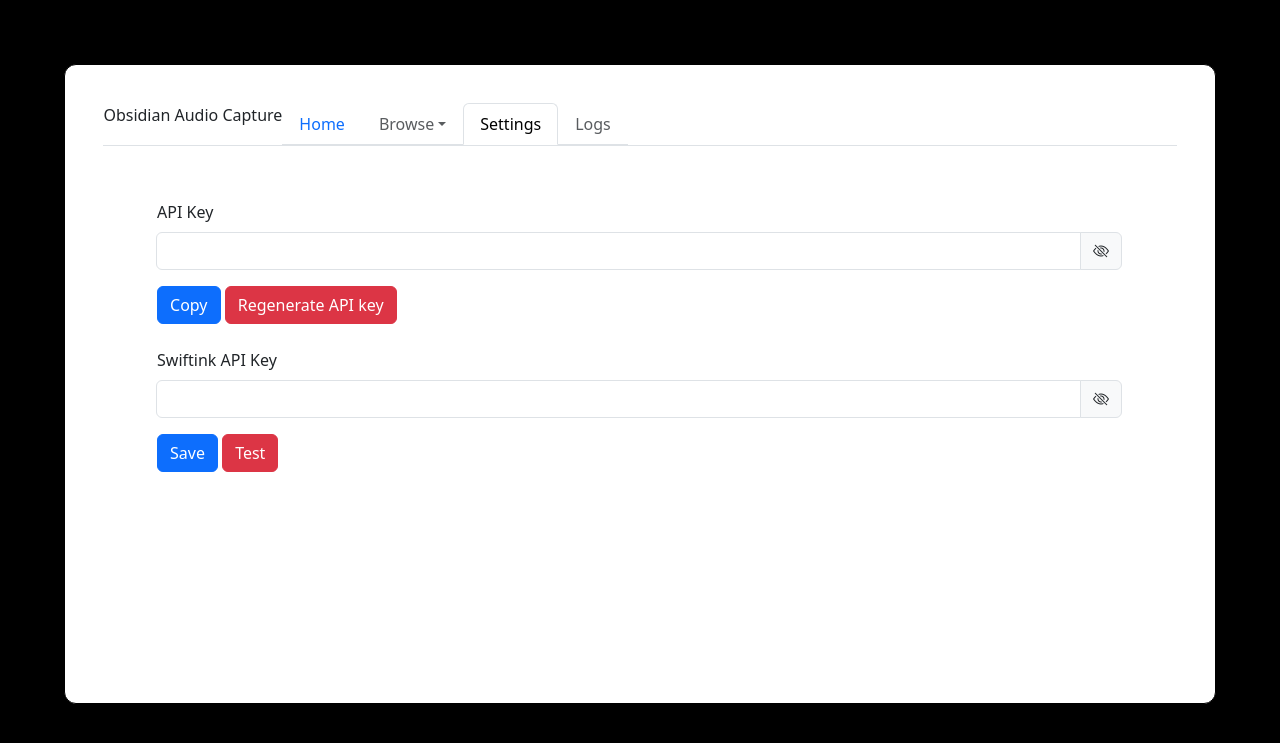
After one commit to benbaja/obsidian-rest, a Flask app: template templates/settings.html in a window 1280 px wide. The commit adds this page. Shown: the top 743 px of the page. Run offline with Flask 3, Linux system fonts and the light colour scheme; the template is opened without the code that fills it, so the values that code supplies are empty; some libraries are stand-ins or nearby versions.

Commit message:
feat: api key and swiftink key modification

```diff
--- a/app.py
+++ b/app.py
@@ -3,6 +3,7 @@ from flask.logging import default_handler
 from flask_cors import CORS
 from flask_bootstrap import Bootstrap5
 from pathlib import Path
+from uuid import uuid4
 from models import db, Note, AudioRecording, Users
 from swiftink import Swiftink
 import os
@@ -41,27 +42,41 @@ CORS(app)
 
 app.secret_key = os.environ.get("FLASK_SECRET_KEY")
 
+def generate_api_key(password):
+    return jwt.encode({'password': password, 'uuid': str(uuid4())}, app.secret_key)
+
 @app.route("/")
-def hello_world():
+def home():
+    if session.get("home_message") :
+        message = session.pop("home_message")
+    else :
+        message = None
+
     if session.get('logged_in') == True :
         return render_template("home.html", bootstrap=bootstrap, logged_in=True)
     else :
         if db.session.query(Users).first() :
-            return render_template("home.html", bootstrap=bootstrap, logged_in=False, registered=True, message="Please enter your admin password")
+            return render_template("home.html", bootstrap=bootstrap, logged_in=False, registered=True, message=message or "Please enter your admin password")
         else :
-            return render_template("home.html", bootstrap=bootstrap, logged_in=False, registered=False, message="Please set up your admin password")
+            return render_template("home.html", bootstrap=bootstrap, logged_in=False, registered=False, message=message or "Please set up your admin password")
 
 @app.route("/login", methods = ['POST'])
 def login():
+    if session.get("settings_message") :
+        message = session.pop("settings_message")
+    else :
+        message = None
+
     if db.session.query(Users).first().password == request.form.get('password') :
         session["logged_in"] = True
-        return redirect('/')
     else :
-        return render_template("home.html", bootstrap=bootstrap, logged_in=False, registered=True, message="Wrong password")
+        session["home_message"] = "Wrong password"
+    return redirect('/')
 
 @app.route("/logout", methods = ['GET'])
 def logout():
     session.clear()
+    session["home_message"] = "Logged out"
     return redirect('/')
 
 @app.route("/pwreset", methods = ['POST'])
@@ -70,23 +85,69 @@ def pwreset():
     user = db.session.query(Users).first()
     db.session.delete(user)
     db.session.commit()
+    session["home_message"] = "Password reset successful"
     return redirect('/')
 
 @app.route("/register", methods = ['POST'])
 def register():
     if request.form.get('password') == request.form.get('password-confirm') :
-        api_key = jwt.encode({'password': request.form.get('password')}, app.secret_key)
         new_user = Users(
-            password = request.form.get('password'),
-            api_key = api_key,
+            password = request.form.get(request.form.get('password')),
+            api_key = generate_api_key(),
             date_created = datetime.datetime.now())
         db.session.add(new_user)
         db.session.commit()
 
         session["logged_in"] = True
-        return redirect('/')
     else :
-        return render_template("home.html", bootstrap=bootstrap, logged_in=False, registered=False, message="The passwords did not match")
+        session["home_message"] = "The passwords did not match"
+    return redirect('/')
+
+@app.route("/settings", methods = ['GET'])
+def settings():
+    if session.get("logged_in") :
+        user = db.session.query(Users).first()
+
+        if session.get("settings_message") :
+            message = session.pop("settings_message")
+        else :
+            message = None
+        return render_template("settings.html", logged_in=True, api_key=user.api_key, swiftink_key=user.swiftink_api, message=message)
+    else :
+        return redirect("/")
+
+@app.route("/changesettings", methods = ['POST'])
+def change_settings():
+    if session.get("logged_in") :
+        user = db.session.query(Users).first()
+        message = ""
+
+        if request.form.get('new_password') :
+            if request.form.get('new_password') == request.form.get('new_password_confirm') :
+                if request.form.get('old_password') == user.password :
+                    user.password = request.form.get('new_password')
+                    message += "Successfully changed password. "
+                else :
+                    message += "Invalid password"
+                    pass
+            else :
+                message += "Passwords did not match. "
+                pass
+        if request.form.get('api_key') :
+            user.api_key = generate_api_key(user.password)
+            message += "Generated new API key. "
+        if request.form.get('swiftink_key') :
+            user.swiftink_api = request.form.get('swiftink_key')
+            message += "Saved Swiftink API key. "
+
+        #save db
+        db.session.commit()
+        db.session.flush()
+
+        session["settings_message"] = message
+        return redirect("/settings")
+    else :
+        return redirect("/")
 
 @app.route("/capture/create", methods = ['POST'])
 def capture_create():
--- a/models.py
+++ b/models.py
@@ -38,8 +38,10 @@ class Users(db.Model):
     password = db.Column(db.Text())
     api_key = db.Column(db.UnicodeText())
     date_created = db.Column(db.DateTime())
+    swiftink_api = db.Column(db.UnicodeText())
 
-    def __init__(self, password, api_key, date_created):
+    def __init__(self, password, api_key, date_created, swiftink_api=""):
         self.password = password
         self.api_key = api_key
         self.date_created = date_created
+        self.swiftink_api = swiftink_api
--- a/templates/base.html
+++ b/templates/base.html
@@ -22,6 +22,7 @@
         </style>
 
         {{ bootstrap.load_css() }}
+        <link rel="stylesheet" href="https://cdn.jsdelivr.net/npm/bootstrap-icons@1.11.3/font/bootstrap-icons.min.css">
         {% endblock %}
     </head>
     <body>
@@ -40,7 +41,7 @@
                     </ul>
                   </li>
                   <li class="nav-item">
-                    <a class="nav-link {{ 'active' if active == 'settings' }} {{ 'disabled' if not logged_in }}" href="#">Settings</a>
+                    <a class="nav-link {{ 'active' if active == 'settings' }} {{ 'disabled' if not logged_in }}" href="{{url_for('settings')}}">Settings</a>
                   </li>
                   <li class="nav-item">
                     <a class="nav-link {{ 'active' if active == 'logs' }} {{ 'disabled' if not logged_in }}" aria-disabled="true">Logs</a>
--- /dev/null
+++ b/templates/settings.html
@@ -0,0 +1,72 @@
+{% extends 'base.html' %}
+{% set active = 'settings' %}
+
+{% block head %}
+{{ super() }}
+{% endblock%}
+
+{% block content %}
+    {% if message %}
+    <div class="alert alert-info" role="alert">
+        {{ message }}
+    </div>
+    {% endif %}
+
+    <form action="{{ url_for('change_settings')}}" enctype="application/x-www-form-urlencoded" method="POST">
+        <div class="input-group mb-3">
+            <label class="form-label" labelfor="api_input">API Key</label>
+            <div class="input-group">
+                <input type="password" class="form-control" aria-label="api key" id="api_input" name="api_key" readonly="True" value="{{ api_key }}">
+                <span class="input-group-text" id="show_hide_api">
+                    <i class="bi bi-eye-slash" aria-hidden="true" id="api_eyei"></i>
+                </span>
+            </div>
+        </div>
+        <button class="btn btn-primary" type="button" id="api_key_copy">Copy</button>
+        <button class="btn btn-danger" type="submit" data-bs-toggle="modal" data-bs-target="#resetModal">Regenerate API key</button>
+    </form>
+    <br>
+    <form action="{{ url_for('change_settings')}}" enctype="application/x-www-form-urlencoded" method="POST">
+        <div class="input-group mb-3">
+            <label class="form-label" labelfor="swiftink_input">Swiftink API Key</label>
+            <div class="input-group">
+                <input type="password" class="form-control" aria-label="swiftink key" id="swiftink_input" name="swiftink_key" value="{{ swiftink_key }}">
+                <span class="input-group-text" id="show_hide_swiftink">
+                    <i class="bi bi-eye-slash" aria-hidden="true" id="swiftink_eyei"></i>
+                </span>
+            </div>
+        </div>
+        <button class="btn btn-primary" type="submit">Save</button>
+        <button class="btn btn-danger" type="test" data-bs-toggle="modal" data-bs-target="#resetModal">Test</button>
+    </form>
+
+    <script type="text/javascript" blocking="render">
+        const showHideAPI = document.getElementById("show_hide_api");
+        const showHideSwiftInk = document.getElementById("show_hide_swiftink");
+        const copyBtn = document.getElementById("api_key_copy");
+
+        const toggleEye = (source) => {
+            if (document.getElementById(source + "_input").getAttribute("type") == "password") {
+                document.getElementById(source + "_input").setAttribute("type", "text");
+                document.getElementById(source + "_eyei").classList.add("bi-eye");
+                document.getElementById(source + "_eyei").classList.remove("bi-eye-slash");
+            } else if (document.getElementById(source + "_input").getAttribute("type") == "text") {
+                document.getElementById(source + "_input").setAttribute("type", "password");
+                document.getElementById(source + "_eyei").classList.add("bi-eye-slash");
+                document.getElementById(source + "_eyei").classList.remove("bi-eye");
+            }
+        };
+
+        showHideAPI.addEventListener('click', (event) => {
+            toggleEye("api")
+        });
+        showHideSwiftInk.addEventListener('click', (event) => {
+            toggleEye("swiftink")
+        });
+        copyBtn.addEventListener('click', (event) => {
+            const apiKeyValue = document.getElementById("api_input").value
+            navigator.clipboard.writeText(apiKeyValue);
+            copyBtn.innerText = "Copied !"
+        })
+    </script>
+{% endblock%}
```
